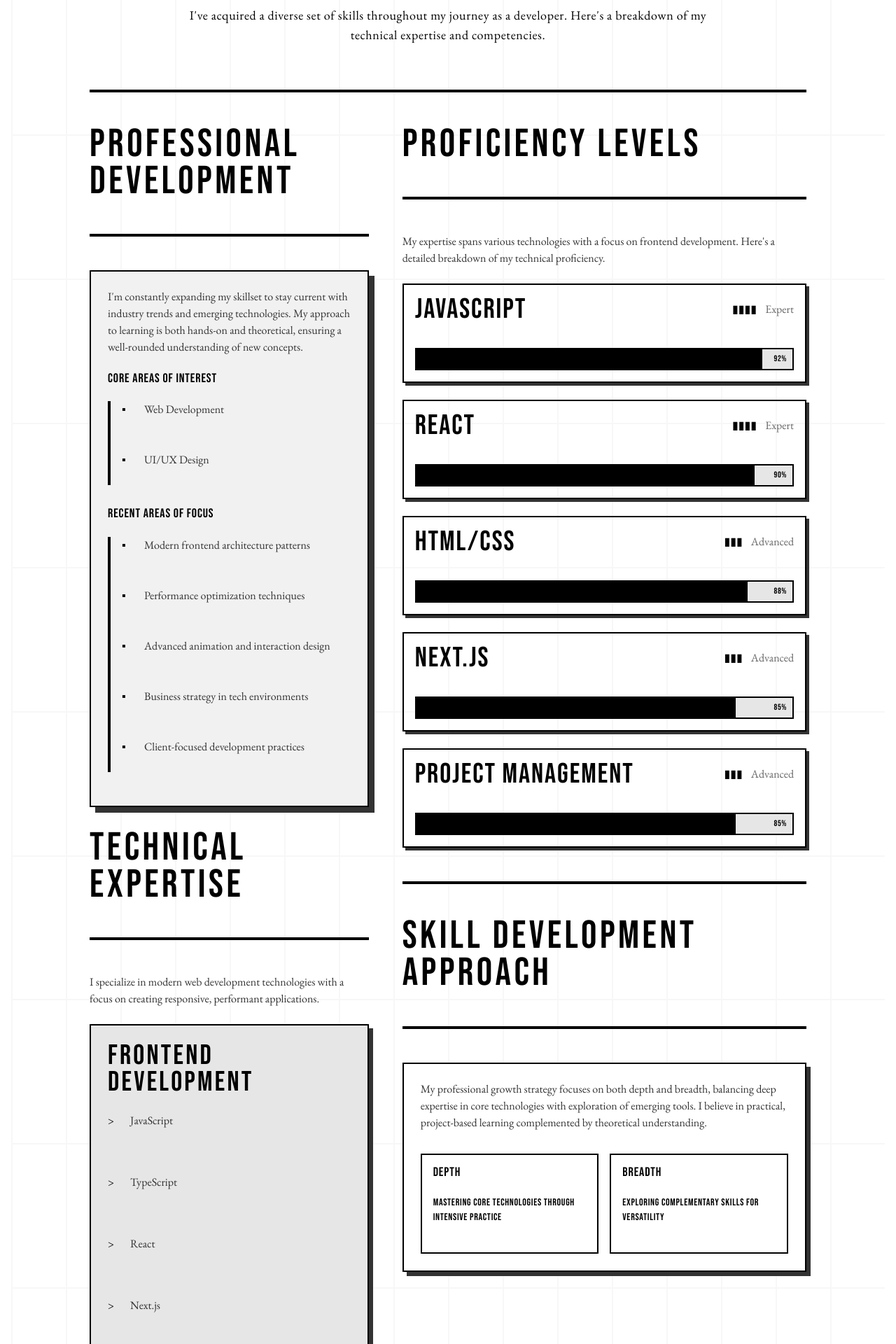
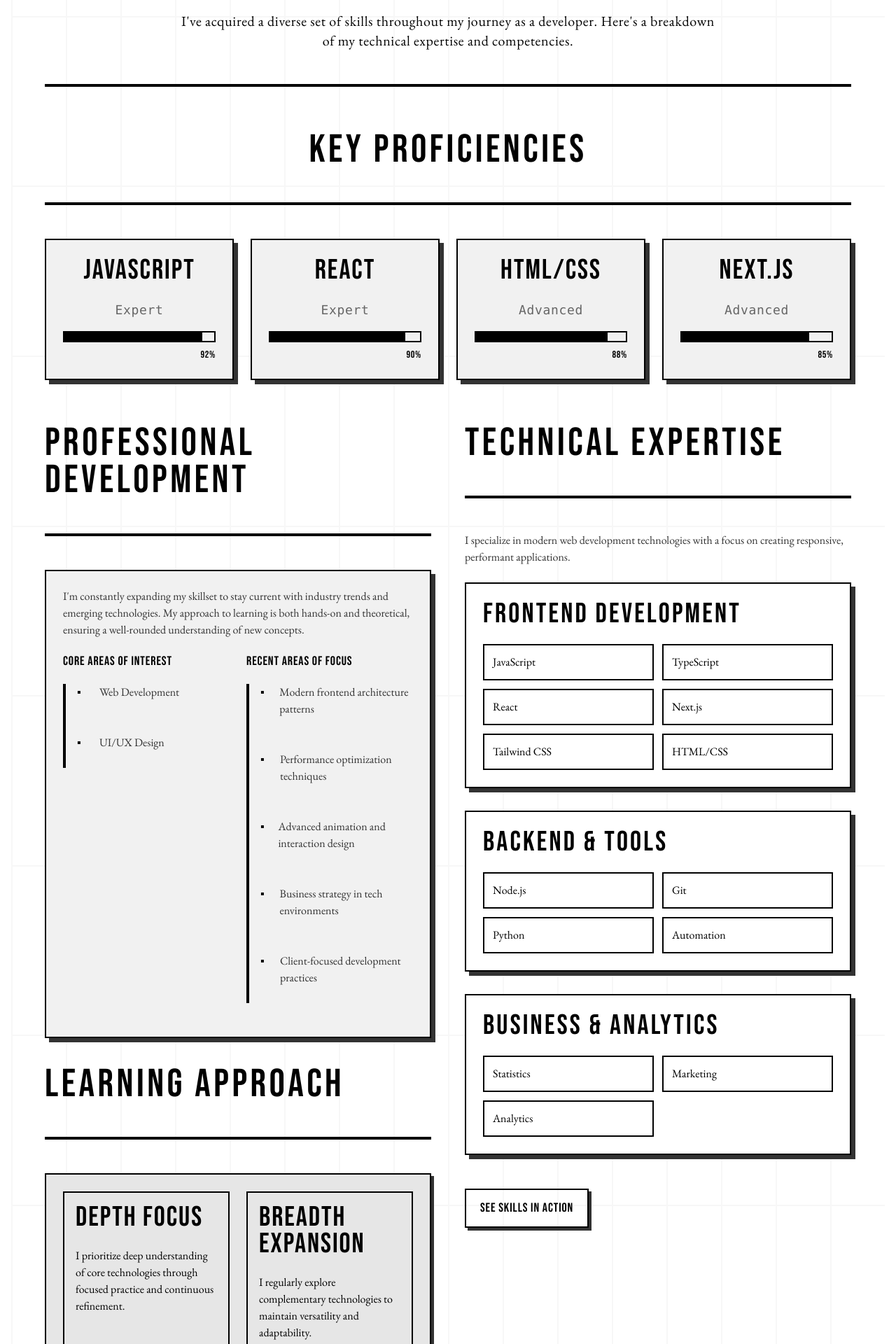
Before and after one commit to barnbarnwow/glowing-invention, a Next.js app: page /skills in a window 1280 px wide. Shown: the part 220-2140 px from the top of the page at 70% size. Built offline with nearby package versions, Linux system fonts and the light colour scheme.

Commit message:
Standardize button styling and improve skills page layout

```diff
--- a/src/app/skills/page.tsx
+++ b/src/app/skills/page.tsx
@@ -10,6 +10,7 @@ import BrutalistHeading from "@/components/BrutalistHeading";
 import BrutalistCard from "@/components/BrutalistCard";
 import BrutalistProgressBar from "@/components/BrutalistProgressBar";
 import BrutalistBulletList from "@/components/BrutalistBulletList";
+import BrutalistButton from "@/components/BrutalistButton";
 
 // Define skill category mapping type for better type safety
 type SkillCategoryMap = {
@@ -66,7 +67,7 @@ export default function SkillsPage() {
     }, {} as SkillCategoryMap);
   }, [keySkills]);
 
-  // Memoize skill proficiencies to avoid recalculation - limit to top 3 skills
+  // Memoize skill proficiencies to avoid recalculation
   const skillProficiencies: SkillProficiency[] = useMemo(() => {
     // Define all possible proficiencies
     const allProficiencies: SkillProficiency[] = [
@@ -84,11 +85,10 @@ export default function SkillsPage() {
       { skill: "Marketing Strategy", level: "Intermediate", percentage: 75 },
     ];
 
-    // Filter to include skills from keySkills and limit to top 5
+    // Filter to include skills from keySkills
     return allProficiencies
       .filter((item) => keySkills.includes(item.skill))
-      .sort((a, b) => b.percentage - a.percentage) // Sort by percentage (highest first)
-      .slice(0, 5); // Limit to top 5
+      .sort((a, b) => b.percentage - a.percentage); // Sort by percentage (highest first)
   }, [keySkills]);
 
   // Professional development focus areas
@@ -114,167 +114,232 @@ export default function SkillsPage() {
     (skills) => skills.length > 0
   );
 
+  // Get the top 4 skills for the main display
+  const topSkills = skillProficiencies.slice(0, 4);
+  // Get the remaining skills for the secondary display
+  const otherSkills = skillProficiencies.slice(4);
+
   return (
     <PageTransition>
-      <div className="min-h-screen pt-16 relative">
+      <div className="min-h-screen pt-16 pb-16 relative">
+        {/* Background grid */}
         <BrutalistGrid opacity={3} animate={true} rows={16} columns={16} />
 
-        <section className="py-20 px-4 clean-bg relative z-10">
-          <div className="max-w-5xl mx-auto">
+        <section className="py-16 px-4 clean-bg relative z-10">
+          <div className="max-w-6xl mx-auto">
+            {/* Header */}
+            <header className="mb-16 text-center">
               <BrutalistHeading level={1} align="center">
                 My Skills
               </BrutalistHeading>
 
               <motion.div
-              className="text-lg text-center mb-16 max-w-3xl mx-auto font-serif"
+                className="text-lg md:text-xl text-center mt-8 mb-8 max-w-3xl mx-auto font-serif"
                 variants={itemVariants}
                 initial="hidden"
                 animate="visible"
                 transition={{ delay: 0.1 }}
               >
                 I&apos;ve acquired a diverse set of skills throughout my journey
-              as a developer. Here&apos;s a breakdown of my technical expertise
-              and competencies.
+                as a developer. Here&apos;s a breakdown of my technical
+                expertise and competencies.
               </motion.div>
 
-            <div className="brutalist-divider mb-16"></div>
+              <div className="brutalist-divider mb-8"></div>
+            </header>
 
+            {/* Top Skills Overview - single row */}
             <motion.div
-              className="relative z-10 grid grid-cols-1 md:grid-cols-12 gap-12"
+              className="mb-16"
               variants={containerVariants}
               initial="hidden"
               animate="visible"
             >
-              {/* Professional Development - Left column */}
-              <motion.div className="md:col-span-5" variants={itemVariants}>
+              <BrutalistHeading level={2} withDivider={true} align="center">
+                Key Proficiencies
+              </BrutalistHeading>
+
+              <div className="grid grid-cols-1 md:grid-cols-2 lg:grid-cols-4 gap-6 mt-8">
+                {topSkills.map((skill, index) => (
+                  <BrutalistCard
+                    key={skill.skill}
+                    className="text-center p-6"
+                    shadow="medium"
+                    variant="secondary"
+                    animate={true}
+                  >
+                    <h3 className="text-2xl mb-2">{skill.skill}</h3>
+                    <div className="text-lg font-mono mb-4 text-[var(--foreground-tertiary)]">
+                      {skill.level}
+                    </div>
+                    <div className="w-full h-4 border-2 border-[var(--foreground-primary)] relative">
+                      <motion.div
+                        className="h-full bg-[var(--foreground-primary)]"
+                        initial={{ width: 0 }}
+                        animate={{ width: `${skill.percentage}%` }}
+                        transition={{ duration: 1, delay: 0.3 }}
+                      />
+                    </div>
+                    <div className="mt-2 text-right text-sm font-mono">
+                      {skill.percentage}%
+                    </div>
+                  </BrutalistCard>
+                ))}
+              </div>
+            </motion.div>
+
+            {/* Main content - two columns */}
+            <div className="grid grid-cols-1 lg:grid-cols-2 gap-12">
+              {/* Left column */}
+              <motion.div
+                variants={containerVariants}
+                initial="hidden"
+                animate="visible"
+              >
                 <BrutalistHeading level={2} withDivider={true}>
                   Professional Development
                 </BrutalistHeading>
 
                 <BrutalistCard
-                  className="mb-8"
-                  shadow="large"
+                  className="mb-10"
+                  shadow="medium"
                   variant="secondary"
                 >
-                  <p className="text-[var(--foreground-secondary)] mb-6 font-serif">
+                  <p className="text-[var(--foreground-secondary)] mb-8 font-serif">
                     I&apos;m constantly expanding my skillset to stay current
                     with industry trends and emerging technologies. My approach
                     to learning is both hands-on and theoretical, ensuring a
                     well-rounded understanding of new concepts.
                   </p>
 
+                  <div className="grid grid-cols-1 md:grid-cols-2 gap-6">
+                    <div>
                       {relevantInterests.length > 0 && (
                         <BrutalistBulletList
                           title="Core Areas of Interest"
                           items={relevantInterests}
-                      className="mb-8"
                         />
                       )}
+                    </div>
 
+                    <div>
                       <BrutalistBulletList
                         title="Recent Areas of Focus"
                         items={focusAreas}
                       />
+                    </div>
+                  </div>
                 </BrutalistCard>
 
-                {/* Featured Skills - Technical expertise categories */}
+                {/* Skills Development Approach Card */}
+                <BrutalistHeading level={2} withDivider={true}>
+                  Learning Approach
+                </BrutalistHeading>
+
+                <BrutalistCard
+                  className="mb-10"
+                  shadow="small"
+                  variant="tertiary"
+                >
+                  <div className="grid grid-cols-1 md:grid-cols-2 gap-6">
+                    <div className="border-2 border-[var(--foreground-primary)] p-4">
+                      <h3 className="text-xl mb-4">Depth Focus</h3>
+                      <p className="font-serif">
+                        I prioritize deep understanding of core technologies
+                        through focused practice and continuous refinement.
+                      </p>
+                    </div>
+
+                    <div className="border-2 border-[var(--foreground-primary)] p-4">
+                      <h3 className="text-xl mb-4">Breadth Expansion</h3>
+                      <p className="font-serif">
+                        I regularly explore complementary technologies to
+                        maintain versatility and adaptability.
+                      </p>
+                    </div>
+                  </div>
+                </BrutalistCard>
+
+                {/* Additional Skills - if there are more than 4 */}
+                {otherSkills.length > 0 && (
+                  <>
+                    <BrutalistHeading level={2} withDivider={true}>
+                      Additional Proficiencies
+                    </BrutalistHeading>
+
+                    <div className="space-y-4">
+                      {otherSkills.map((skill) => (
+                        <BrutalistProgressBar
+                          key={skill.skill}
+                          skill={skill.skill}
+                          level={skill.level}
+                          percentage={skill.percentage}
+                        />
+                      ))}
+                    </div>
+                  </>
+                )}
+              </motion.div>
+
+              {/* Right column */}
+              <motion.div
+                variants={containerVariants}
+                initial="hidden"
+                animate="visible"
+              >
                 {hasSkills && (
                   <>
                     <BrutalistHeading level={2} withDivider={true}>
                       Technical Expertise
                     </BrutalistHeading>
+
                     <p className="text-[var(--foreground-secondary)] mb-6 font-serif">
                       I specialize in modern web development technologies with a
                       focus on creating responsive, performant applications.
                     </p>
 
-                    <div className="space-y-6">
+                    <div className="space-y-8">
                       {Object.entries(skillCategories).map(
                         ([category, skills]) => (
-                          <BrutalistCard key={category} variant="tertiary">
-                            <BrutalistHeading level={3} className="!mb-4">
+                          <BrutalistCard
+                            key={category}
+                            shadow="medium"
+                            variant="primary"
+                          >
+                            <BrutalistHeading level={3} className="!mb-6">
                               {category}
                             </BrutalistHeading>
-                            <div className="font-serif">
-                              <ul className="space-y-2 brutalist-list">
+
+                            <div className="grid grid-cols-2 gap-3">
                               {skills.map((skill) => (
-                                  <li key={skill} className="!border-b-0 !py-2">
-                                    <span className="inline-block w-6 text-[var(--foreground-primary)] font-mono mr-2">
-                                      &gt;
-                                    </span>
-                                    <span className="text-[var(--foreground-secondary)]">
+                                <div
+                                  key={skill}
+                                  className="border-2 border-[var(--foreground-primary)] p-3"
+                                >
+                                  <span className="font-mono text-[var(--foreground-primary)]">
                                     {skill}
                                   </span>
-                                  </li>
+                                </div>
                               ))}
-                              </ul>
                             </div>
                           </BrutalistCard>
                         )
                       )}
                     </div>
+
+                    <div className="mt-12 text-center">
+                      <BrutalistButton
+                        href="/projects"
+                        variant="outline"
+                        size="medium"
+                      >
+                        See Skills in Action
+                      </BrutalistButton>
+                    </div>
                   </>
                 )}
               </motion.div>
-
-              {/* Skill Proficiency - Right column */}
-              <motion.div className="md:col-span-7" variants={itemVariants}>
-                <BrutalistHeading level={2} withDivider={true}>
-                  Proficiency Levels
-                </BrutalistHeading>
-
-                <p className="text-[var(--foreground-secondary)] mb-8 font-serif">
-                  My expertise spans various technologies with a focus on
-                  frontend development. Here's a detailed breakdown of my
-                  technical proficiency.
-                </p>
-
-                {skillProficiencies.map((item, index) => (
-                  <BrutalistProgressBar
-                    key={item.skill}
-                    skill={item.skill}
-                    level={item.level}
-                    percentage={item.percentage}
-                    index={index}
-                  />
-                ))}
-
-                <div className="brutalist-divider my-12"></div>
-
-                <BrutalistHeading level={2} withDivider={true}>
-                  Skill Development Approach
-                </BrutalistHeading>
-
-                <BrutalistCard
-                  className="mb-8"
-                  shadow="medium"
-                  variant="primary"
-                >
-                  <p className="text-[var(--foreground-secondary)] mb-4 font-serif">
-                    My professional growth strategy focuses on both depth and
-                    breadth, balancing deep expertise in core technologies with
-                    exploration of emerging tools. I believe in practical,
-                    project-based learning complemented by theoretical
-                    understanding.
-                  </p>
-
-                  <div className="grid grid-cols-2 gap-4 mt-8">
-                    <div className="border-2 border-[var(--foreground-primary)] p-4">
-                      <h4 className="text-lg mb-2">Depth</h4>
-                      <p className="text-sm font-serif">
-                        Mastering core technologies through intensive practice
-                      </p>
             </div>
-                    <div className="border-2 border-[var(--foreground-primary)] p-4">
-                      <h4 className="text-lg mb-2">Breadth</h4>
-                      <p className="text-sm font-serif">
-                        Exploring complementary skills for versatility
-                      </p>
-                    </div>
-                  </div>
-                </BrutalistCard>
-              </motion.div>
-            </motion.div>
           </div>
         </section>
       </div>
--- a/src/components/BrutalistButton.tsx
+++ b/src/components/BrutalistButton.tsx
@@ -12,6 +12,7 @@ interface BrutalistButtonProps {
   size?: "small" | "medium" | "large";
   className?: string;
   animate?: boolean;
+  fullWidth?: boolean;
 }
 
 export default function BrutalistButton({
@@ -22,6 +23,7 @@ export default function BrutalistButton({
   size = "medium",
   className = "",
   animate = true,
+  fullWidth = false,
 }: BrutalistButtonProps) {
   const buttonVariants = {
     hidden: { opacity: 0, y: 20 },
@@ -34,8 +36,8 @@ export default function BrutalistButton({
       },
     },
     hover: {
-      x: -2,
-      y: -2,
+      x: -4,
+      y: -4,
       boxShadow: "6px 6px 0 var(--foreground-secondary)",
       transition: {
         duration: 0.2,
@@ -54,7 +56,12 @@ export default function BrutalistButton({
   };
 
   // Base styles
-  let buttonClasses = "border-2 border-[var(--foreground-primary)] relative";
+  let buttonClasses =
+    "border-2 border-[var(--foreground-primary)] relative tracking-wider text-center";
+
+  if (fullWidth) {
+    buttonClasses += " w-full";
+  }
 
   // Size styles
   if (size === "small") {
@@ -101,7 +108,11 @@ export default function BrutalistButton({
 
   if (href) {
     return (
-      <Link href={href} passHref className="block w-fit">
+      <Link
+        href={href}
+        passHref
+        className={fullWidth ? "block w-full" : "block w-fit"}
+      >
         {button}
       </Link>
     );
```
Also changed, not shown: src/components/Navbar.tsx (+20 -34 lines). Lines whose indentation alone changed are shown as unchanged.
